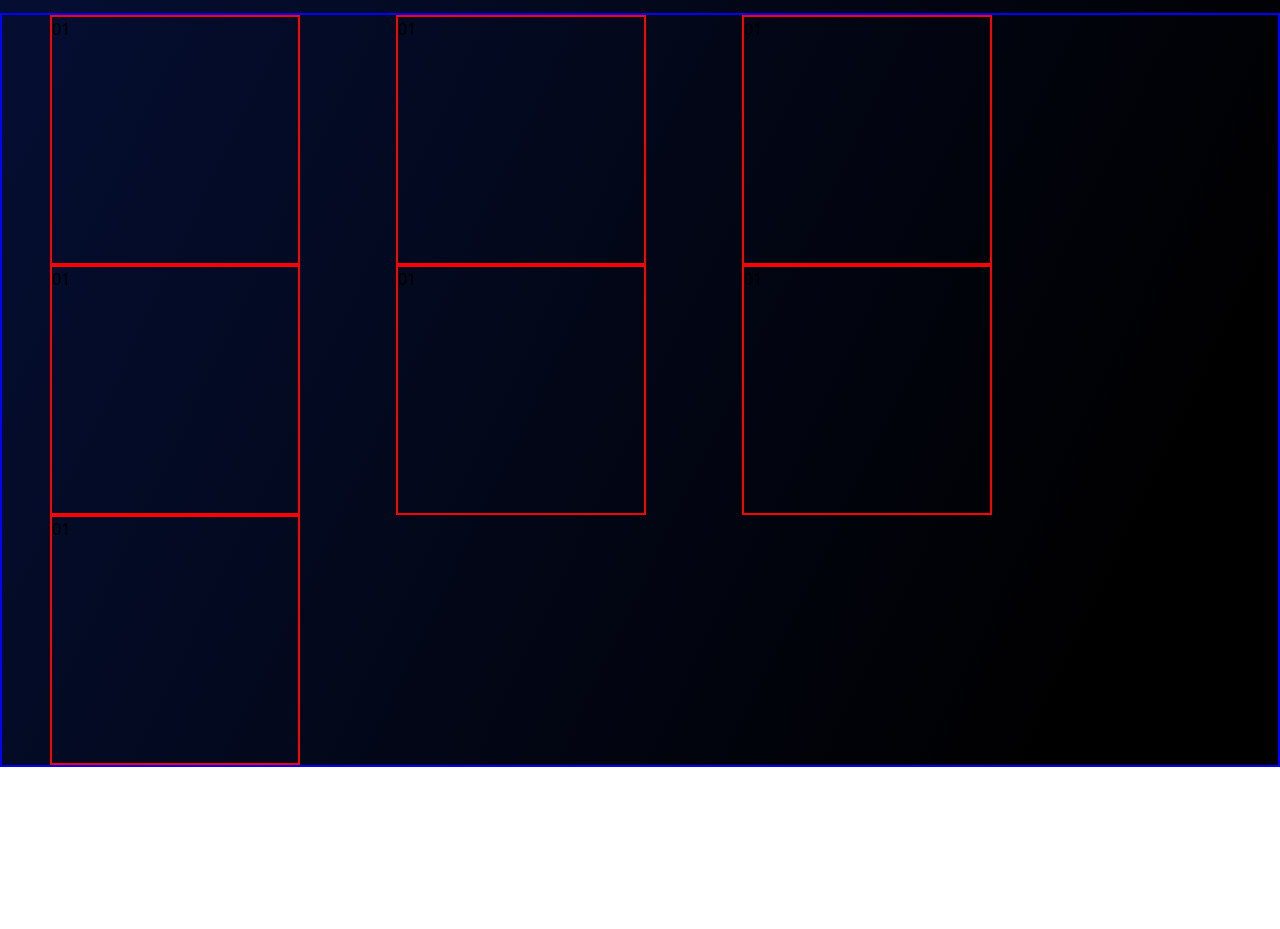
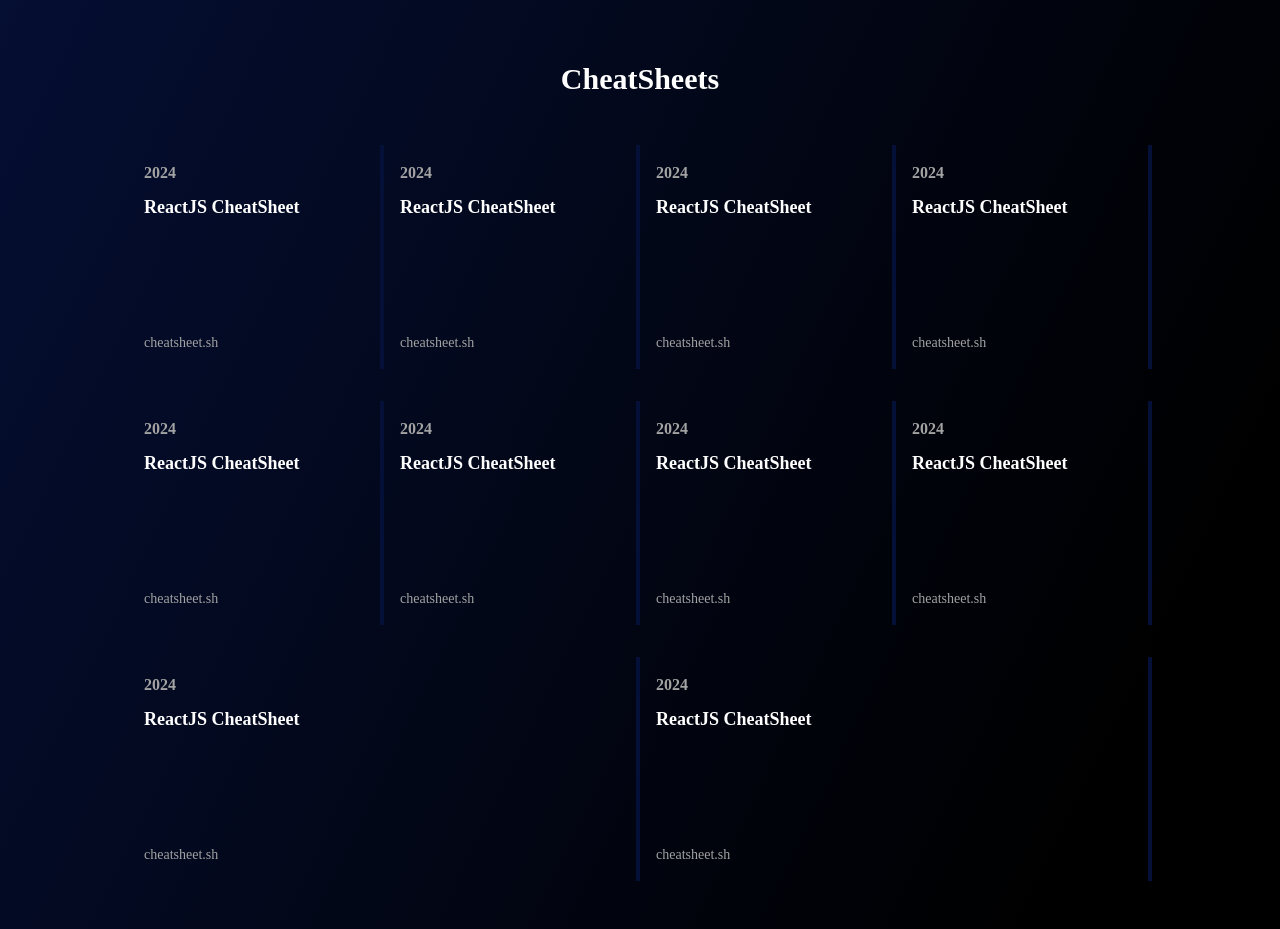
Before and after one commit to chwasiq0569/CheatSheet.sh, a React (Create React App) app: page / in a window 1280 px wide. Shown: the part 720-1649 px from the top of the page. Before the commit the page ends 1487 px from the top, so only its background shows below. Built offline with nearby package versions, Linux system fonts and the light colour scheme.

Commit message:
Updated Grid Styles

```diff
--- a/src/Components/CheatSheetsGrid/CheatSheetsGrid.jsx
+++ b/src/Components/CheatSheetsGrid/CheatSheetsGrid.jsx
@@ -1,15 +1,22 @@
 import React from 'react';
+import GridItem from '../GridItem/GridItem';
 
 const CheatSheetsGrid = () => {
-    return (<div style={{ border: "2px solid blue" }} class="flex flex-wrap ">
-        <div style={{ width: "250px", margin: "0 3rem", height: '250px', border: "2px solid red" }}>01</div>
-        <div style={{ width: "250px", margin: "0 3rem", height: '250px', border: "2px solid red" }}>01</div>
-        <div style={{ width: "250px", margin: "0 3rem", height: '250px', border: "2px solid red" }}>01</div>
-        <div style={{ width: "250px", margin: "0 3rem", height: '250px', border: "2px solid red" }}>01</div>
-        <div style={{ width: "250px", margin: "0 3rem", height: '250px', border: "2px solid red" }}>01</div>
-        <div style={{ width: "250px", margin: "0 3rem", height: '250px', border: "2px solid red" }}>01</div>
-        <div style={{ width: "250px", margin: "0 3rem", height: '250px', border: "2px solid red" }}>01</div>
-    </div>);
+    return (<>
+        <h1 className='font-questrial mx-auto text-center text-3xl text-white font-bold mt-12'>CheatSheets</h1>
+        <div className="flex flex-wrap mx-auto my-8">
+            <GridItem />
+            <GridItem />
+            <GridItem />
+            <GridItem />
+            <GridItem />
+            <GridItem />
+            <GridItem />
+            <GridItem />
+            <GridItem />
+            <GridItem />
+        </div>
+    </>);
 }
 
 export default CheatSheetsGrid;
--- /dev/null
+++ b/src/Components/GridItem/GridItem.jsx
@@ -0,0 +1,12 @@
+import React from 'react'
+const GridItem = () => {
+    return (<div className="min-w-[14rem] my-4 p-4  flex flex-1 h-56 flex-col justify-between border-r-4 border-solid border-[#051038]">
+        <div>
+            <p className='font-questrial text-neutral-400 font-bold'>2024</p>
+            <h1 className='font-questrial my-2 text-lg text-white font-bold'>ReactJS CheatSheet</h1>
+        </div>
+        <p className='font-questrial text-sm text-neutral-400 font-medium'>cheatsheet.sh</p>
+    </div>);
+}
+
+export default GridItem;
--- a/src/Pages/HomePage/HomePage.jsx
+++ b/src/Pages/HomePage/HomePage.jsx
@@ -3,10 +3,12 @@ import CheatSheetsGrid from '../../Components/CheatSheetsGrid/CheatSheetsGrid';
 import Hero from '../../Components/Hero/Hero';
 import Navbar from '../../Components/Navbar/Navbar';
 const HomePage = () => {
-    return (<div className='min-h-screen gradient-bg'>
-        <Navbar />
-        <Hero />
-        <CheatSheetsGrid />
+    return (<div className='min-h-screen gradient-bg mx-auto flex justify-center px-2'>
+        <div className='w-full max-w-screen-lg'>
+            <Navbar />
+            <Hero />
+            <CheatSheetsGrid />
+        </div>
     </div>);
 }
 
```
Also changed, not shown: src/Components/Hero/hero.css (+6 -4 lines).
